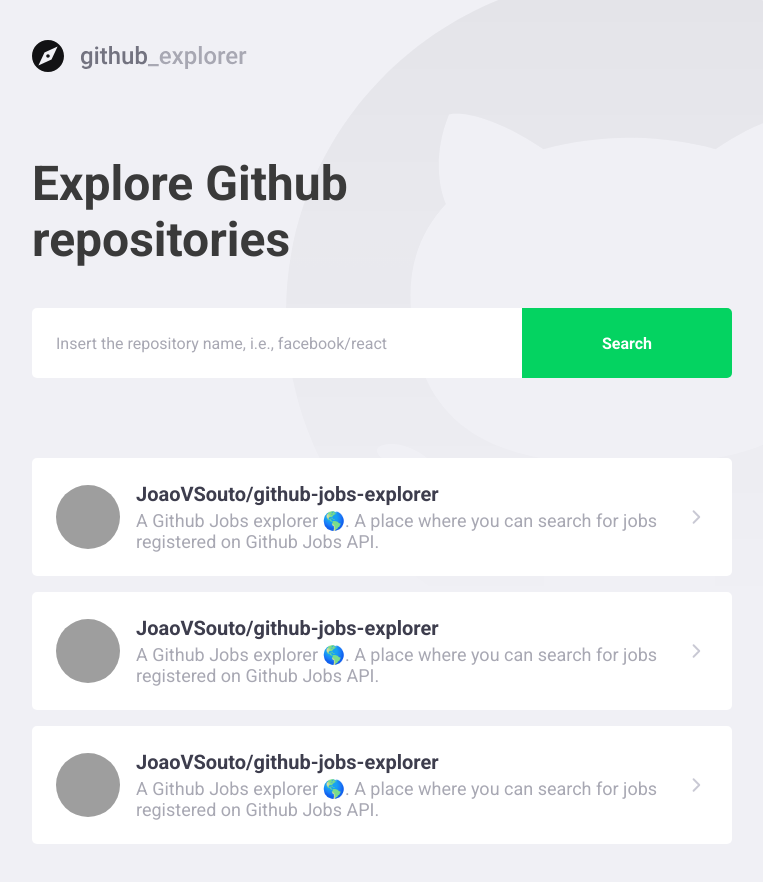
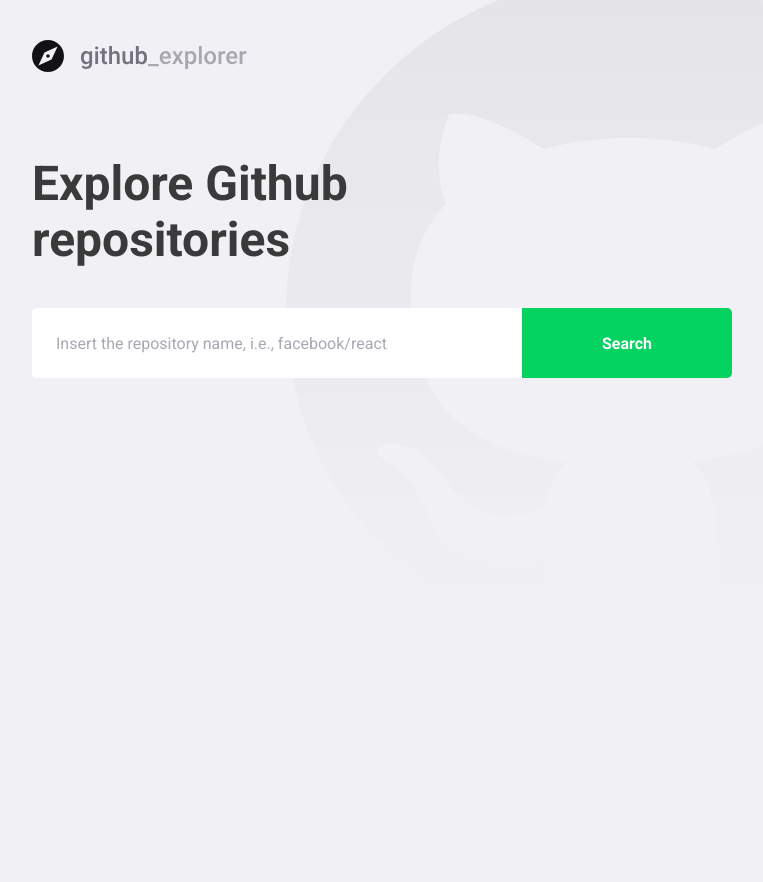
Before and after one commit to JoaoVSouto/github-explorer, a React (Create React App) app: page / in a window 1280 px wide. Shown: the whole page, without its empty margins (128-891 px from the left). After the commit the page ends 800 px from the top, so only its background shows below. Built offline with nearby package versions, Linux system fonts and the light colour scheme; grey boxes are pictures that could not be loaded.

Commit message:
Fetches repositories from github API and shows them

```diff
--- a/package.json
+++ b/package.json
@@ -10,6 +10,7 @@
     "@types/node": "^12.0.0",
     "@types/react": "^16.9.53",
     "@types/react-dom": "^16.9.8",
+    "axios": "^0.21.0",
     "polished": "^4.0.3",
     "react": "^17.0.1",
     "react-dom": "^17.0.1",
--- a/src/pages/Dashboard/index.tsx
+++ b/src/pages/Dashboard/index.tsx
@@ -1,73 +1,68 @@
-import React from 'react';
+import React, { useState, useCallback, FormEvent } from 'react';
 import { FiChevronRight } from 'react-icons/fi';
+
+import api from '../../services/api';
 
 import logoImg from '../../assets/logo.svg';
 
 import { Title, Form, Repositories } from './styles';
 
+interface Repository {
+  full_name: string;
+  description: string;
+  owner: {
+    login: string;
+    avatar_url: string;
+  };
+}
+
 const Dashboard: React.FC = () => {
+  const [repoSearch, setRepoSearch] = useState('');
+  const [repositories, setRepositories] = useState<Repository[]>([]);
+
+  const handleAddRepository = useCallback(
+    async (e: FormEvent<HTMLFormElement>) => {
+      e.preventDefault();
+
+      const { data } = await api.get<Repository>(`repos/${repoSearch}`);
+
+      setRepositories(repos => repos.concat(data));
+      setRepoSearch('');
+    },
+    [repoSearch],
+  );
+
   return (
     <>
       <img src={logoImg} alt="Github Explorer" />
       <Title>Explore Github repositories</Title>
 
-      <Form>
+      <Form onSubmit={handleAddRepository}>
         <input
           type="text"
           placeholder="Insert the repository name, i.e., facebook/react"
+          value={repoSearch}
+          onChange={e => setRepoSearch(e.target.value)}
         />
         <button type="submit">Search</button>
       </Form>
 
       <Repositories>
-        <a href="#!">
+        {repositories.map(repository => (
+          <a key={repository.full_name} href="#!">
             <img
-            src="https://avatars1.githubusercontent.com/u/42191629?v=4"
-            alt="João Vítor's Avatar"
+              src={repository.owner.avatar_url}
+              alt={`${repository.owner.login}'s Avatar`}
             />
 
             <div>
-            <strong>JoaoVSouto/github-jobs-explorer</strong>
-            <p>
-              A Github Jobs explorer 🌎. A place where you can search for jobs
-              registered on Github Jobs API.
-            </p>
+              <strong>{repository.full_name}</strong>
+              <p>{repository.description}</p>
             </div>
 
             <FiChevronRight size={32} />
           </a>
-        <a href="#!">
-          <img
-            src="https://avatars1.githubusercontent.com/u/42191629?v=4"
-            alt="João Vítor's Avatar"
-          />
-
-          <div>
-            <strong>JoaoVSouto/github-jobs-explorer</strong>
-            <p>
-              A Github Jobs explorer 🌎. A place where you can search for jobs
-              registered on Github Jobs API.
-            </p>
-          </div>
-
-          <FiChevronRight size={32} />
-        </a>
-        <a href="#!">
-          <img
-            src="https://avatars1.githubusercontent.com/u/42191629?v=4"
-            alt="João Vítor's Avatar"
-          />
-
-          <div>
-            <strong>JoaoVSouto/github-jobs-explorer</strong>
-            <p>
-              A Github Jobs explorer 🌎. A place where you can search for jobs
-              registered on Github Jobs API.
-            </p>
-          </div>
-
-          <FiChevronRight size={32} />
-        </a>
+        ))}
       </Repositories>
     </>
   );
--- a/src/pages/Dashboard/styles.ts
+++ b/src/pages/Dashboard/styles.ts
@@ -81,10 +81,12 @@ export const Repositories = styled.div`
       width: 6.4rem;
       height: 6.4rem;
       border-radius: 50%;
+      object-fit: cover;
     }
 
     div {
-      margin-left: 1.6rem;
+      margin: 0 1.6rem;
+      flex: 1;
 
       strong {
         font-size: 2rem;
--- /dev/null
+++ b/src/services/api.ts
@@ -0,0 +1,7 @@
+import axios from 'axios';
+
+const api = axios.create({
+  baseURL: 'https://api.github.com',
+});
+
+export default api;
```
Also changed, not shown: 1 other file (tests, documents, lock files or other folders). Lines whose indentation alone changed are shown as unchanged.
